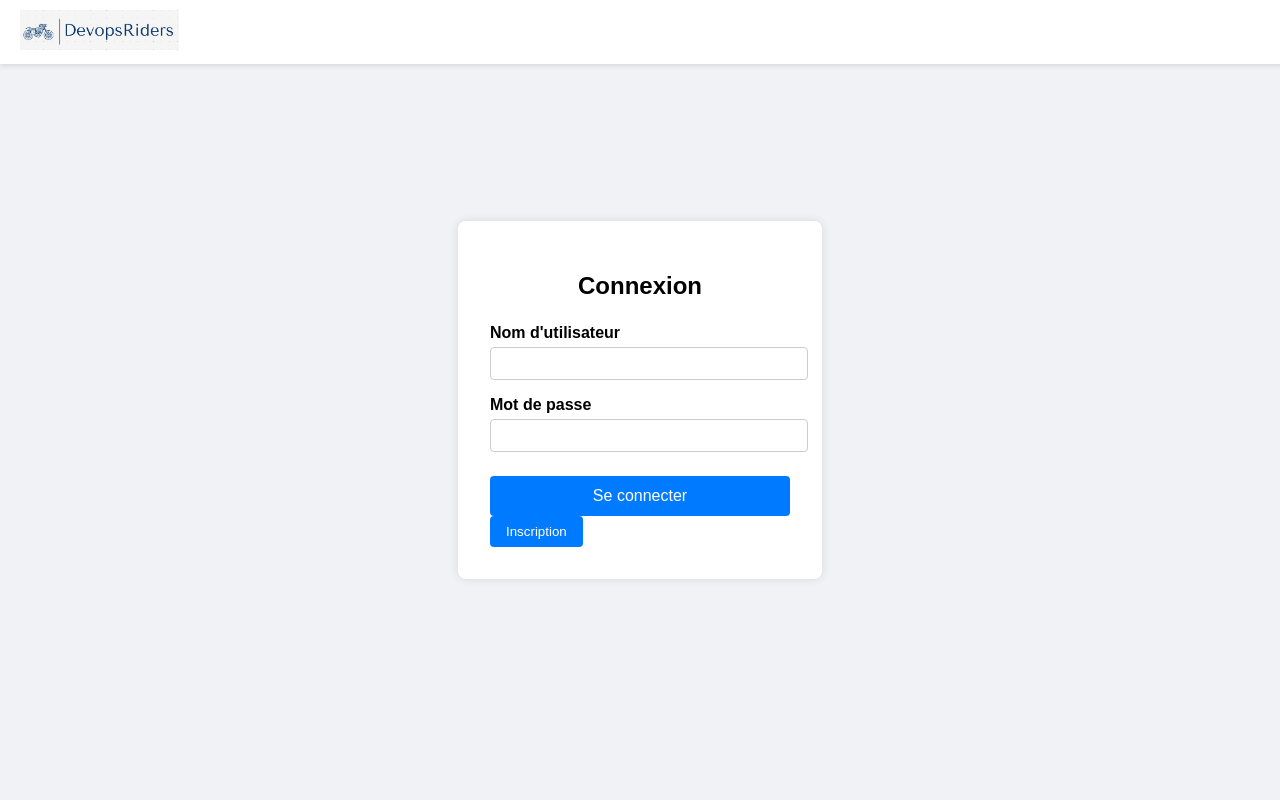
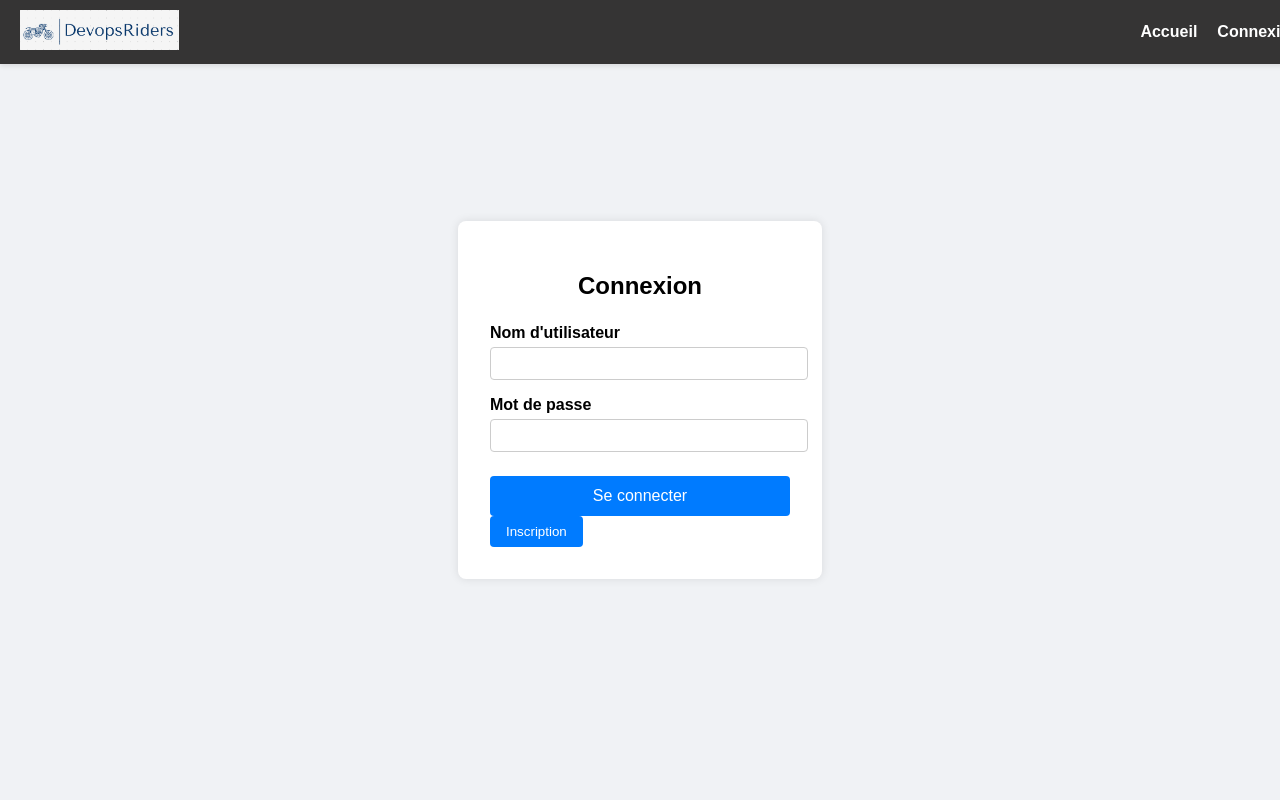
Before and after one commit to layouniwiem/moto-projet, a Flask app: a page that uses app/templates/base.html in a window 1280 px wide. Run offline with Flask 2, Linux system fonts and the light colour scheme; parts of the project's set-up code (start-up, migrations or seed data) failed here and were passed over; some libraries are stand-ins or nearby versions.

```diff
--- a/app/static/css/style.css
+++ b/app/static/css/style.css
@@ -10,14 +10,13 @@ body {
     display: flex;
     justify-content: space-between;
     align-items: center;
-    background-color: #333;
+    background-color: #353434;
     padding: 10px 20px;
     position: fixed;   /* fixe la navbar */
     top: 0;            /* en haut */
     left: 0;           /* tout à gauche */
     width: 100%;       /* largeur complète */
     z-index: 1000;     /* au-dessus des autres éléments */
-    background-color: #fff;  /* background pour qu'elle soit visible */
     box-shadow: 0 2px 5px rgba(0,0,0,0.1);  /* optionnel : petite ombre */
 }
 
```
